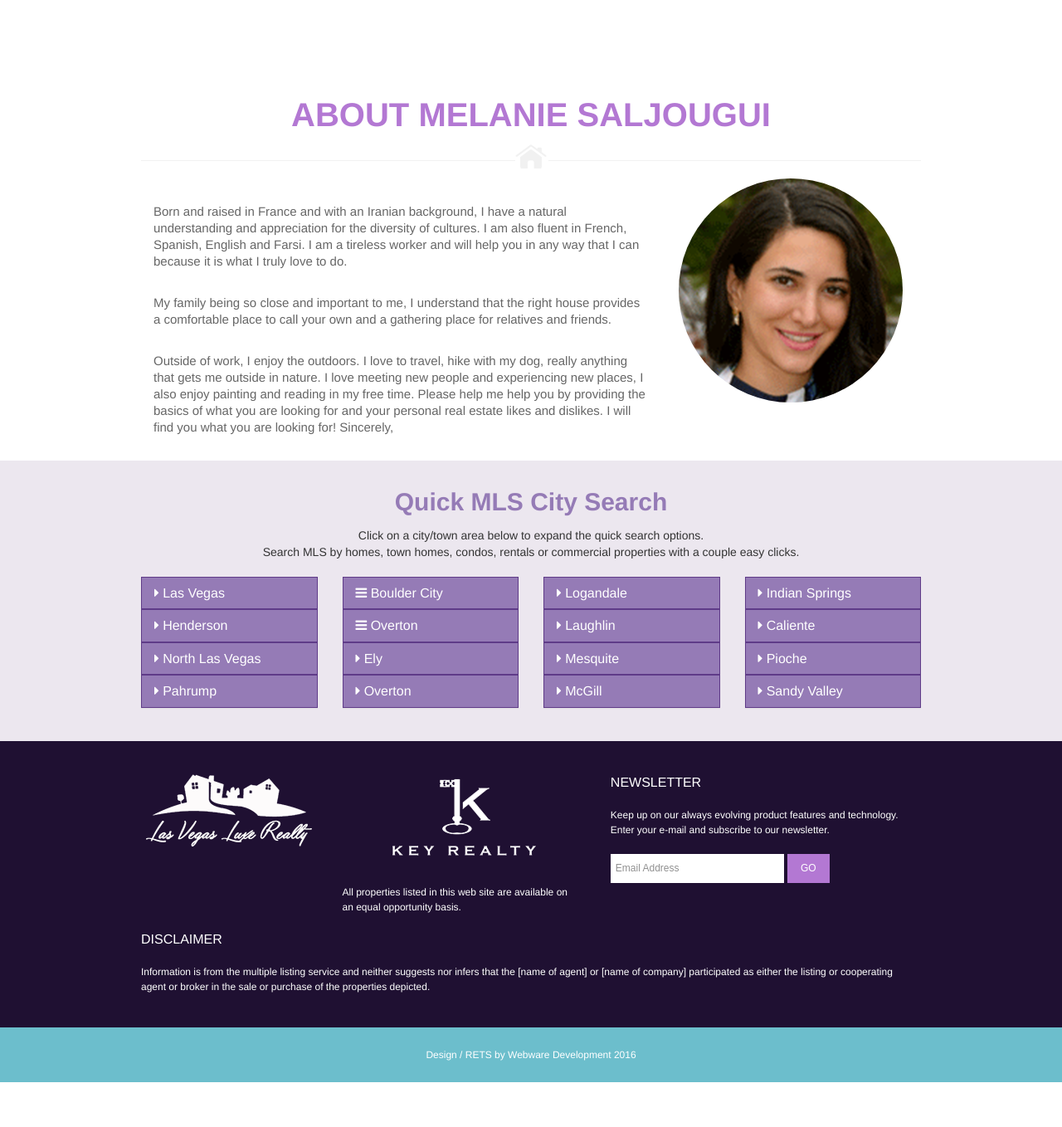
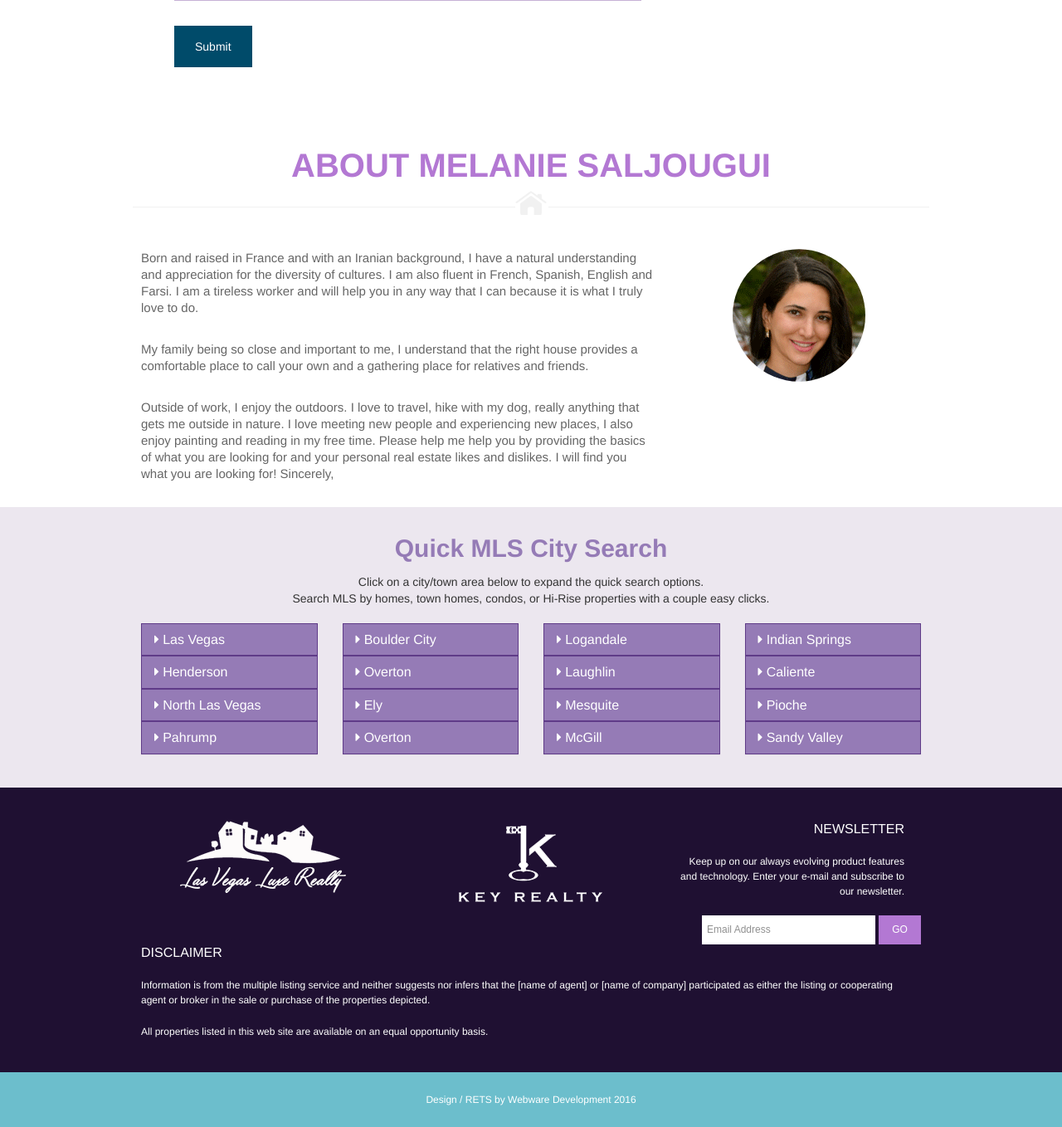
Before and after one commit to seanenriquez/saljougui-real-estate-site, a CodeIgniter app: page / in a window 1280 px wide. Shown: the part 4087-5445 px from the top of the page at 83% size. Before the commit the page ends 5391 px from the top, so only its background shows below. Run offline with CodeIgniter, Linux system fonts and the light colour scheme; some libraries are stand-ins or nearby versions.

Commit message:
==Changes==
-Footer newleter pulled right
-Footer Logos now properly align while under small device viewing
-Section headers now evenly spaced
-Form cities changed from Florida to Nevada
-Melanie head shot now smaller

```diff
--- a/css/media.css
+++ b/css/media.css
@@ -517,9 +517,11 @@
     #wrapper .contacts .info + .info {
         margin-left:6%;
     }
+    /* no idea why this is here
     #footer .col-md-4 + .col-md-4 {
         margin-top:40px;
     }
+    */
     .infograph2 .col-md-6 + .col-md-6 {
         width:100%;
         float:none;
--- a/css/style.css
+++ b/css/style.css
@@ -2909,3 +2909,9 @@
 .nav-logo {
     margin: 20px;
 }
+
+.vcenter {
+
+ padding: 10% 0 10% 0;
+
+}
--- a/index.php
+++ b/index.php
@@ -2695,7 +2692,7 @@
 																			<option value="home">Home</option>
 																			<option value="townhomes">Townhouse</option>
 																			<option value="condo">Condominium</option>
-																			<option value="rental">Rental</option>
+																			<option value="rental">Hi-Rise</option>
 																			<option value="vacantland">Vacant Land</option>
 																		</select>
 																	</div>
@@ -3962,11 +3955,11 @@
 							</div>
 						</div>
 						<!-- the about section starts here -->
-
+<div class="container"></div>
 						<div class="row">
 							<div class="col-sm-12 col-ms-12">
 								<div id="about-realtor_marker"></div>
-								<div class="promo-block about-block">
+								<div class=" about-block">
 									<!-- edit the about heading text here -->
 									<h2 class="block-title styler_color">
 										ABOUT MELANIE SALJOUGUI
@@ -3986,8 +3979,8 @@
 									<!-- realtor about image area starts here -->
 									<div class="col-sm-4 col-ms-4">
 										<!-- edit edit the realtor about image here -->
-										<img class="img-responsive img-circle center-block" src="img/Melanie.png" alt="" />
-										<br>
+										<img class="img-responsive vcenter  img-circle center-block" src="img/Melanie.png" alt="" />
+
 									</div>
 								</div>
 							</div>
@@ -4008,7 +4001,7 @@
 											<nobr>City Search</nobr>
 										</h2>
 										<p>Click on a city/town area below to expand the quick search options.<br class="hidden-sm hidden-xs">
-											Search MLS by homes, town homes, condos, rentals or commercial properties with a couple easy clicks.</p>
+											Search MLS by homes, town homes, condos, or Hi-Rise properties with a couple easy clicks.</p>
 										<br>
 									</div>
 								</div>
@@ -4100,7 +4093,7 @@
 											<div class="panel panel-default">
 												<div class="panel-heading" role="tab" id="heading6">
 													<h4 class="panel-title">
-														<a data-toggle="collapse" data-parent="#accordion2" href="#collapse6" aria-expanded="false" aria-controls="collapse7"><i class="fa fa-bars"></i>
+														<a data-toggle="collapse" data-parent="#accordion2" href="#collapse6" aria-expanded="false" aria-controls="collapse7"><i class="fa fa-caret-right"></i>
 															Boulder City
 														</a>
 													</h4>
@@ -4119,7 +4112,7 @@
 											<div class="panel panel-default">
 												<div class="panel-heading" role="tab" id="heading7">
 													<h4 class="panel-title">
-														<a data-toggle="collapse" data-parent="#accordion2" href="#collapse7" aria-expanded="false" aria-controls="collapse8"><i class="fa fa-bars"></i>
+														<a data-toggle="collapse" data-parent="#accordion2" href="#collapse7" aria-expanded="false" aria-controls="collapse8"><i class="fa fa-caret-right"></i>
 															Overton
 														</a>
 													</h4>
@@ -4250,8 +4243,7 @@
 															<li><a href="/search/fl/satellitebeach/homes/">Homes</a></li>
 															<li><a href="/search/fl/satellitebeach/townhomes/">Town Homes</a></li>
 															<li><a href="/search/fl/satellitebeach/condos/">Condos</a></li>
-															<li><a href="/search/fl/satellitebeach/rental/">Rentals</a></li>
-															<li><a href="/search/fl/satellitebeach/commercial/">Commercial</a></li>
+															<li><a href="/search/fl/satellitebeach/rental/">Hi-Rise</a></li>
 														</ul>
 													</div>
 												</div>
@@ -4361,7 +4353,7 @@
 			<div class="top">
 				<div class="container">
 					<div class="row">
-						<div class="col-md-3 col-sm-6 col-xs-6">
+						<div class="col-md-4 col-sm-6 col-xs-6">
 							<!-- edit footer logo here -->
 							<a href="#" class="logo"><img src="img/logo.png" alt="" /></a>
 
@@ -4372,17 +4364,17 @@
 							<a href="#" class="logo"><img src="img/key-logo-white.png" alt="" /></a>
 							<div class="text">
 								<!-- edit equal housing opportunity disclaimer here -->
-								<p>All properties listed in this web site are available on an equal opportunity basis.</p>
+
 							</div>
 						</div>
 
-						<div class="col-md-5 col-sm-6 col-xs-12">
+						<div class="col-md-4 col-sm-6 col-xs-12 pull-right">
 							<!-- begin newsletter form area -->
-							<div class="text">
+							<div class="text text-right">
 								<div class="header">NEWSLETTER</div>
 								<p>Keep up on our always evolving product features and technology. Enter your e-mail and subscribe to our newsletter.</p>
 							</div>
-							<div class="subscribe">
+							<div class="subscribe pull-right">
 								<form action="/" method="post">
 									<input type="text" placeholder="Email Address" />
 									<input type="submit" value="GO" class="styler_bg_color" />
```
Also changed, not shown: other parts of index.php (+34 -40 lines), img/Melanie.png.
